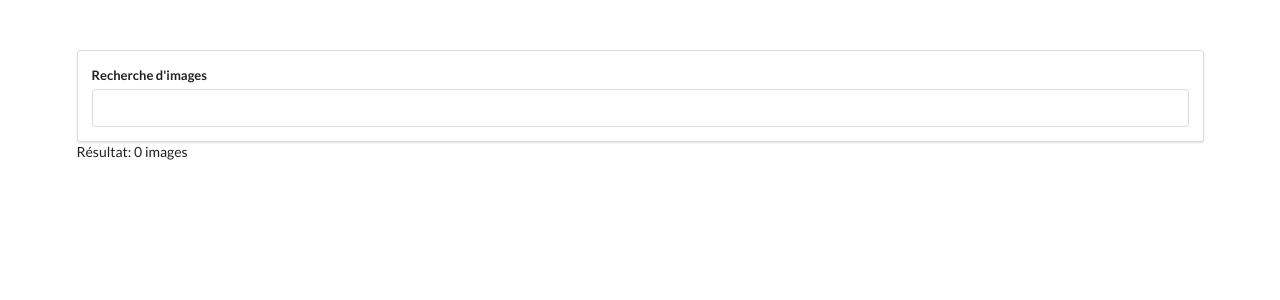
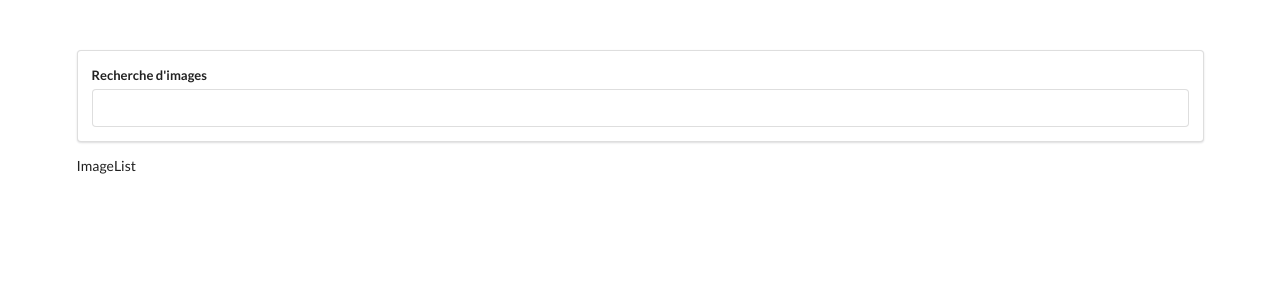
Before and after one commit to jerostax/react_picsApp, a React (Create React App) app: page / in a window 1280 px wide. Shown: the top 300 px of the page. Built offline with nearby package versions, Linux system fonts and the light colour scheme.

Commit message:
Added ImageList component to render images results

```diff
--- a/src/components/App.js
+++ b/src/components/App.js
@@ -1,6 +1,7 @@
 import React from 'react';
 import unsplash from '../api/unsplash';
 import SearchBar from './SearchBar';
+import ImageList from './ImageList';
 
 class App extends React.Component {
   state = { images: [] };
@@ -17,7 +18,7 @@ class App extends React.Component {
     return (
       <div className="ui container" style={{marginTop: '50px'}}>
         <SearchBar onSubmit={this.onSearchSubmit}/>
-        Résultat: {this.state.images.length} images
+        <ImageList images={this.state.images} />
       </div>
     );
   }
--- /dev/null
+++ b/src/components/ImageList.js
@@ -0,0 +1,8 @@
+import React from 'react';
+
+const ImageList = (props) => {
+  console.log(props.images)
+  return <div>ImageList</div>
+};
+
+export default ImageList;
```
